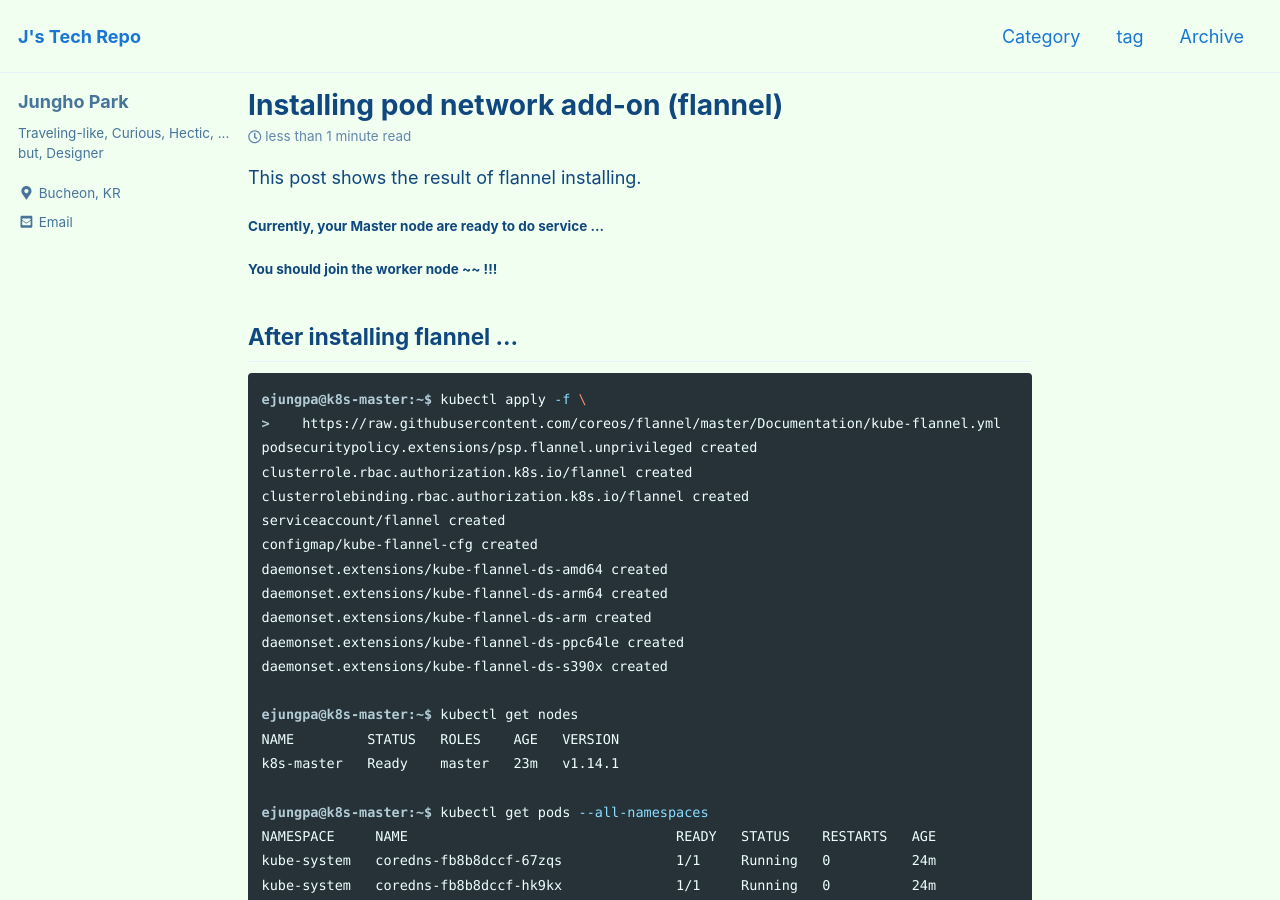
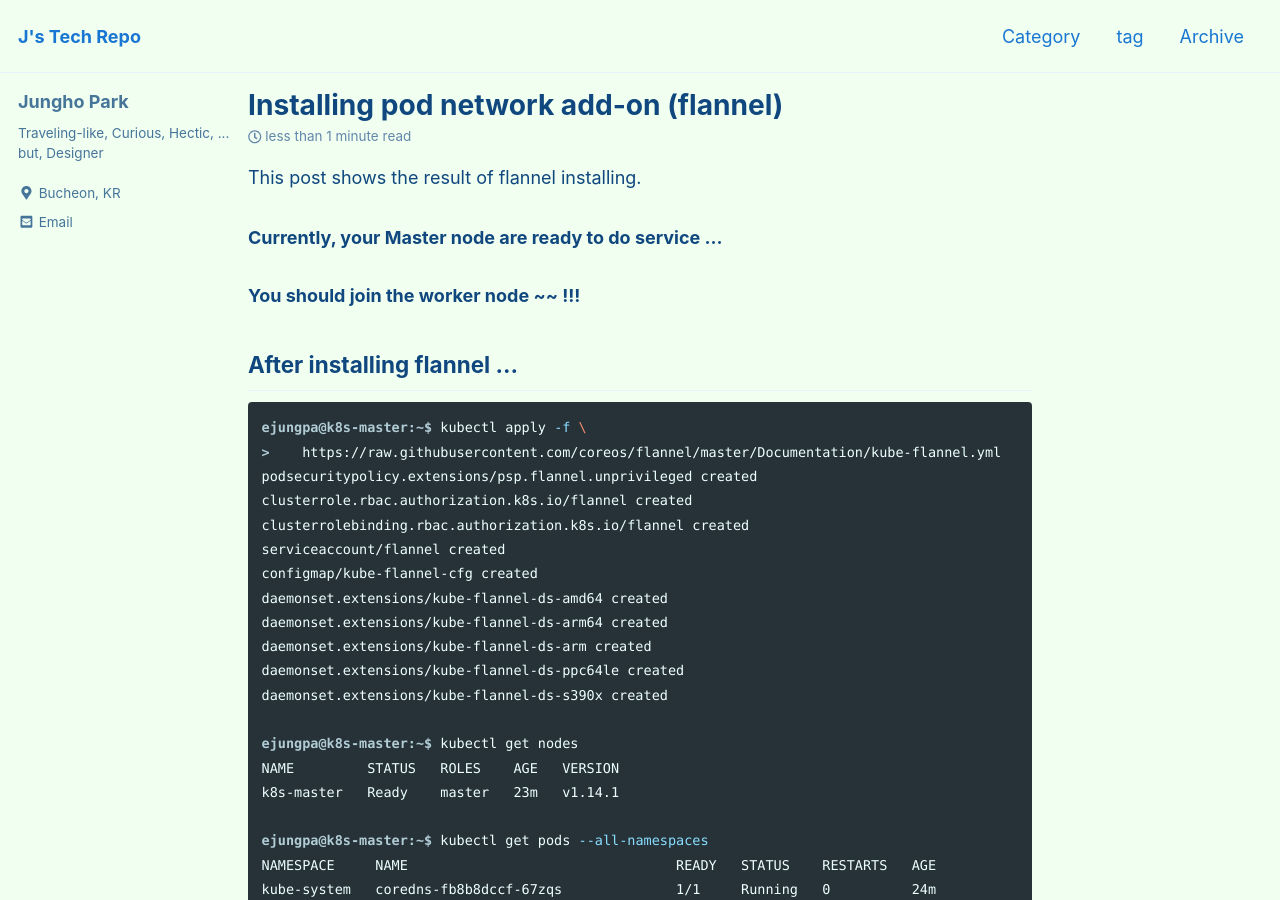
Before and after one commit to unipark00/tekrepo, a Jekyll site: the page built from _posts/2019-04-10-flannel_install.md, in a window 1280 px wide and 900 px high. Built offline with Jekyll 4.4.1, drawn with Linux system fonts in a browser that asks for light colours; cached includes are drawn as plain includes.

````diff
--- a/_posts/2019-04-10-flannel_install.md
+++ b/_posts/2019-04-10-flannel_install.md
@@ -9,8 +9,8 @@ toc: false
 
 This post shows the result of flannel installing.
 
-#### Currently, your Master node are ready to do service ...
-#### You should join the worker node ~~ !!!
+### Currently, your Master node are ready to do service ...
+### You should join the worker node ~~ !!!
 
 ## After installing flannel ...
 ```console
````
